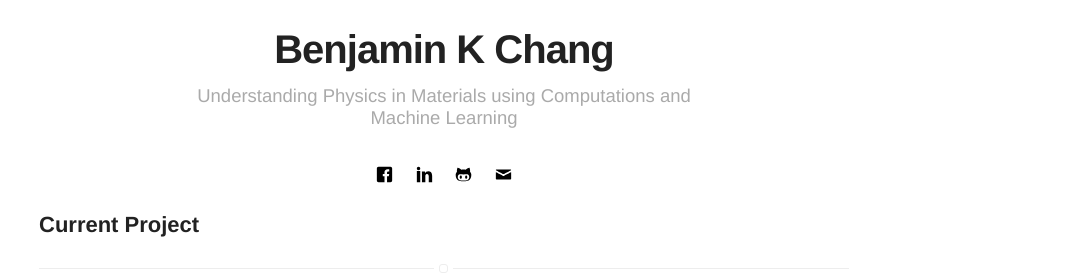
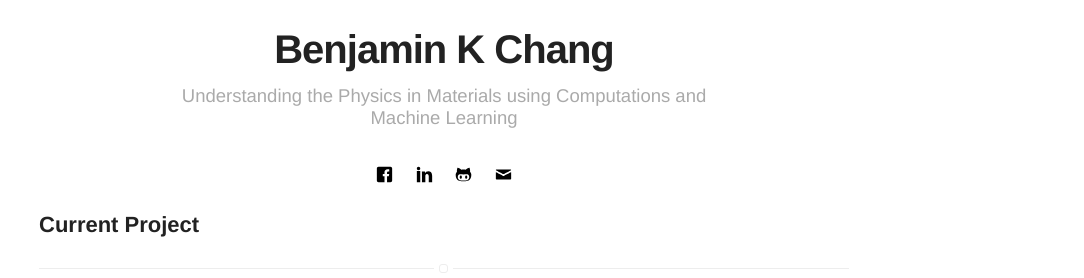
Before and after one commit to bkchang/bkchang.github.io, a Jekyll site: the page built from projects.html, in a window 1280 px wide. Shown: the part 252-530 px from the top of the page, without its empty margins (196-1280 px from the left). Built offline with Jekyll 4.4.1, drawn with Linux system fonts in a browser that asks for light colours; emoji names are drawn with the system emoji font.

Commit message:
Update _config.yml

```diff
--- a/_config.yml
+++ b/_config.yml
@@ -1,6 +1,6 @@
 # main text of home
 name: Benjamin K Chang
-bio: Understanding Physics in Materials using Computations and Machine Learning
+bio: Understanding the Physics in Materials using Computations and Machine Learning
 
 # twitter summary info
 description: BKChang's homepage
```
